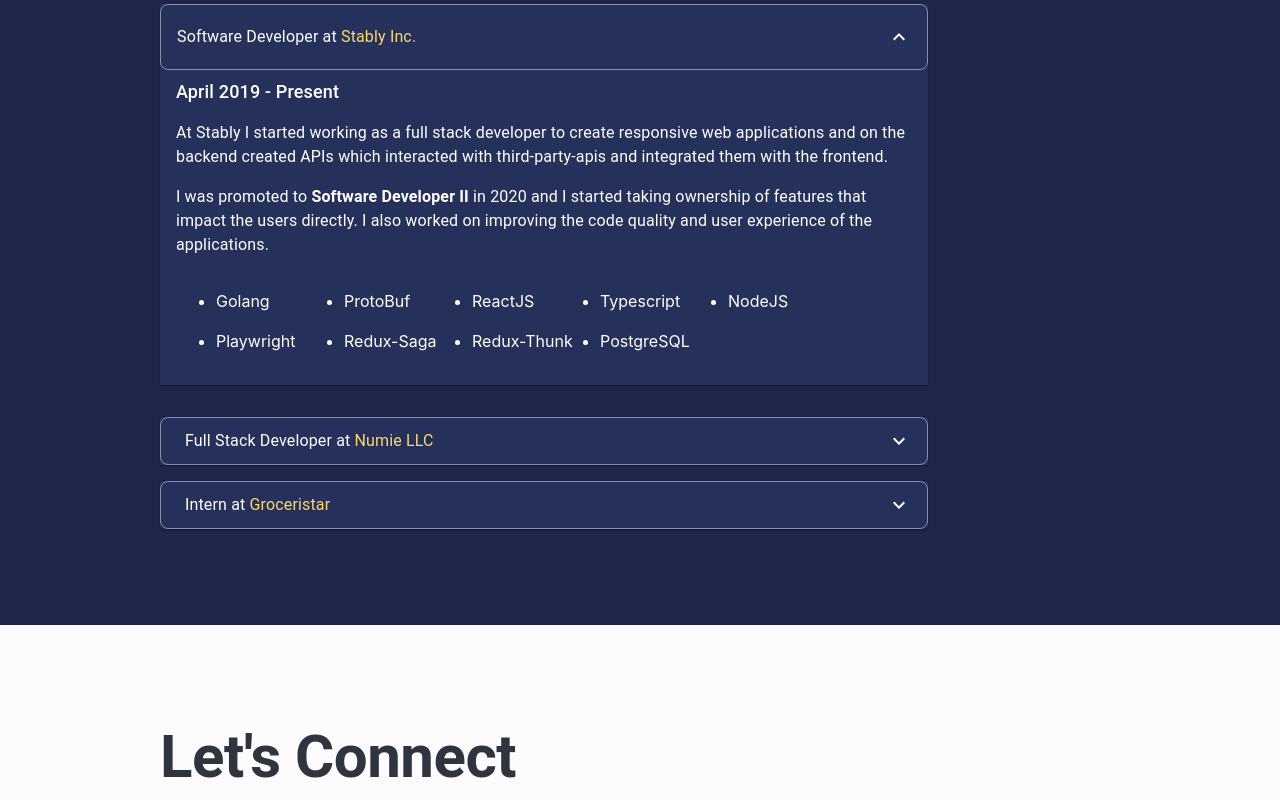
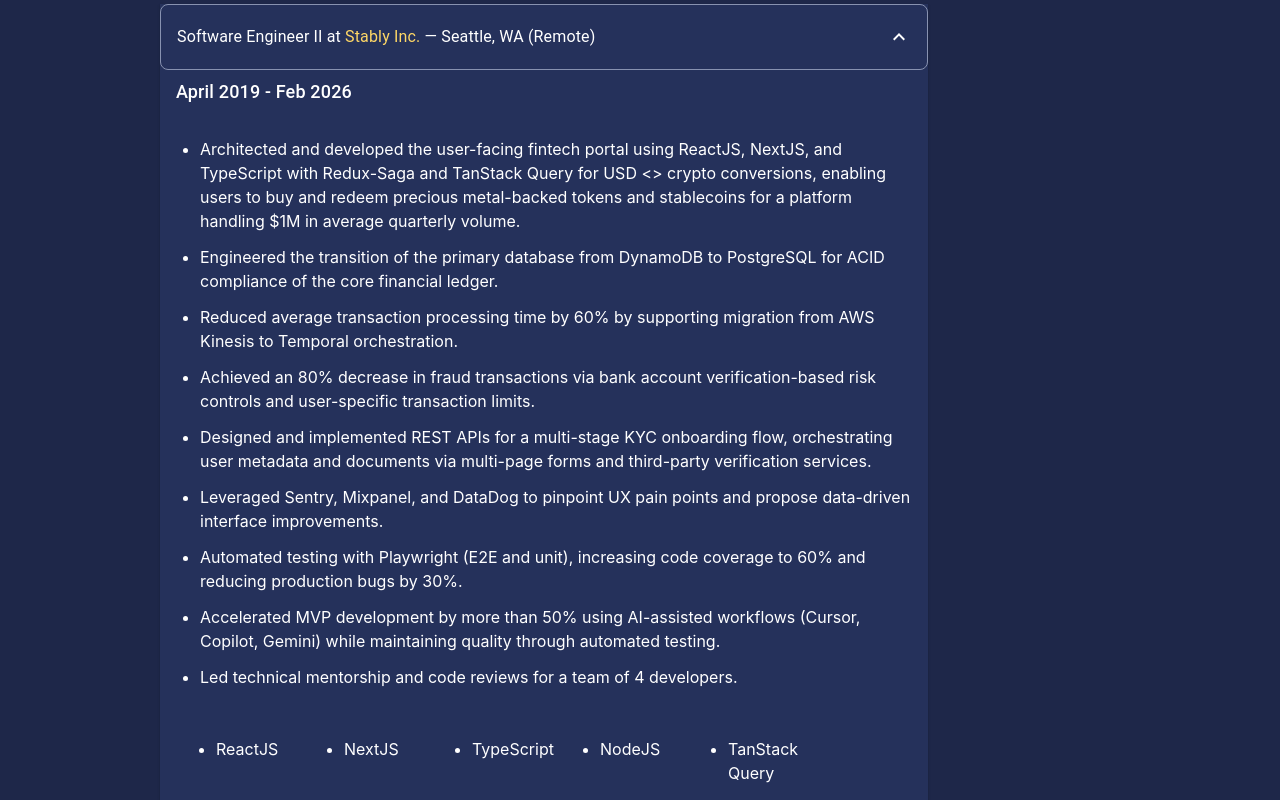
Before and after one commit to chauhannishith/chauhannishith.github.io, a React (Vite) app: page / in a window 1280 px wide. Shown: the part 1720-2520 px from the top of the page. Built offline with nearby package versions, Linux system fonts and the light colour scheme.

Commit message:
make experience modular and easy to update

```diff
--- a/src/components/Experience.tsx
+++ b/src/components/Experience.tsx
@@ -1,6 +1,14 @@
 import { Accordion, AccordionSummary, Typography, AccordionDetails, Grid, styled } from '@mui/material'
 import { Section } from './Section'
 import ExpandMoreIcon from '@mui/icons-material/ExpandMore'
+import { experiences, type ExperienceEntry } from '../data/experience'
+
+const accordionSx = {
+  width: {
+    sm: '100%',
+    md: '80%',
+  },
+}
 
 export const Experience = () => {
   return (
@@ -11,154 +19,65 @@
             Experience
           </Typography>
         </Grid>
-        <Stably/>
-        <Numie/>
-        <Groceristar/>
+        {experiences.map((entry, index) => (
+          <ExperienceAccordion key={entry.id} entry={entry} index={index} />
+        ))}
       </Grid>
     </Section>
   )
 }
 
-const Stably = () => {
-  return (
-    <Accordion defaultExpanded sx={{
-      width: {
-        sm: '100%',
-        md: '80%',
-      }
-    }}>
+const ExperienceAccordion = ({ entry, index }: { entry: ExperienceEntry; index: number }) => (
+  <Accordion
+    defaultExpanded={index === 0}
+    sx={accordionSx}
+  >
     <AccordionSummary
       expandIcon={<ExpandMoreIcon color={'secondary'} />}
-        aria-controls="panel1-content"
-        id="panel1-header"
+      aria-controls={`panel-${entry.id}-content`}
+      id={`panel-${entry.id}-header`}
     >
-        <Typography>Software Developer at <Company>Stably Inc.</Company></Typography>
+      <Typography>
+        {entry.title} at <Company>{entry.company}</Company> — {entry.location}
+      </Typography>
     </AccordionSummary>
     <AccordionDetails>
-
       <Grid container item xs={12} gap={'1rem'}>
         <Grid item xs={12}>
-            <Typography fontSize={'1.125rem'} fontWeight={500}>April 2019 - Present</Typography>
+          <Typography fontSize={'1.125rem'} fontWeight={500}>{entry.period}</Typography>
         </Grid>
         <Grid item xs={12}>
-            <Typography>
-            At Stably I started working as a full stack developer to create responsive web applications and on the backend created APIs which interacted with third-party-apis and integrated them with the frontend.
-            </Typography>
-            <Typography marginTop={'1rem'}>
-            I was promoted to <span style={{ fontWeight: 600 }}>Software Developer II</span> in 2020 and I started taking ownership of features that impact the users directly. I also worked on improving the code quality and user experience of the applications.
-            </Typography>
+          <BulletList>
+            {entry.bullets.map((bullet, i) => (
+              <li key={`${entry.id}-bullet-${i}`}>{bullet}</li>
+            ))}
+          </BulletList>
         </Grid>
         <Grid item xs={12}>
-            <UList>
-              {
-                ['Golang', 'ProtoBuf', 'ReactJS', 'Typescript', 'NodeJS', 'Playwright', 'Redux-Saga', 'Redux-Thunk ', ' PostgreSQL' ].map((item, index) => (
-                  <li key={`stably-${index}`}>
-                    {item}
-                  </li>
-                ))
-              }
-            </UList>
+          <SkillList>
+            {entry.skills.map((skill, i) => (
+              <li key={`${entry.id}-skill-${i}`}>{skill}</li>
+            ))}
+          </SkillList>
         </Grid>
       </Grid>
     </AccordionDetails>
   </Accordion>
 )
-}
-
-const Numie = () => {
-  return (
-    <Accordion sx={{
-      width: {
-        sm: '100%',
-        md: '80%',
-      }
-    }}>
-      <AccordionSummary
-        expandIcon={<ExpandMoreIcon color={'secondary'} />}
-        aria-controls="panel2-content"
-        id="panel2-header"
-      >
-        <Typography>Full Stack Developer at <Company>Numie LLC</Company></Typography>
-      </AccordionSummary>
-      <AccordionDetails>
-        <Grid container item xs={12} gap={'1rem'}>
-          <Grid item xs={12}>
-            <Typography fontSize={'1.125rem'} fontWeight={500}>August 2018 - March 2019</Typography>
-          </Grid>
-          <Grid container item xs={12}>
-            <Grid item xs={12}>
-              <Typography>
-                A creative, full-service studio. I worked as a full stack developer converting wireframes into responsive web applications. I also worked on the backend to create APIs and integrate them with the frontend.
-              </Typography>
-            </Grid>
-            <Grid item xs={12}>
-              <UList>
-                {
-                  ['ReactJS', 'NextJS', 'SASS/SCSS', 'NodeJs', 'MongoDB', 'Heroku', 'Netlify' ].map((item, index) => (
-                    <li key={`numie-${index}`}>
-                      {item}
-                    </li>
-                  ))
-                }
-              </UList>
-            </Grid>
-          </Grid>
-        </Grid>
-      </AccordionDetails>
-    </Accordion>
-  )
-}
-
-const Groceristar = () => {
-  return (
-    <Accordion sx={{
-      width: {
-        sm: '100%',
-        md: '80%',
-      }
-    }}>
-      <AccordionSummary
-        expandIcon={<ExpandMoreIcon color={'secondary'} />}
-        aria-controls="panel3-content"
-        id="panel3-header"
-      >
-        <Typography>Intern at <Company>Groceristar</Company></Typography>
-      </AccordionSummary>
-      <AccordionDetails>
-        <Grid container item xs={12} gap={'1rem'}>
-          <Grid item xs={12}>
-            <Typography fontSize={'1.125rem'} fontWeight={500}>March 2018 - July 2018</Typography>
-          </Grid>
-          <Grid container item xs={12}>
-            <Grid item xs={12}>
-              <Typography>
-              A platform for recipe creators and other people, related to food. Users could upload their recipes, create shopping lists, and share their recipes with others.
-              I developed and published npm package for modules available to third parties and learned best practices and got hands-on experience from coding to deployment.
-              </Typography>
-            </Grid>
-            <Grid item xs={12}>
-              <UList>
-                {
-                  ['Javascript', 'ReactJS'].map((item, index) => (
-                    <li key={`groceristar-${index}`}>
-                      {item}
-                    </li>
-                  ))
-                }
-              </UList>
-            </Grid>
-          </Grid>
-        </Grid>
-      </AccordionDetails>
-    </Accordion>
-  )
-}
 
 const Company = styled('span')(({ theme }) => ({
   color: theme.palette.text.muted,
 }))
 
-const UList = styled('ul')({
+const BulletList = styled('ul')({
+  listStyle: 'disc',
+  paddingLeft: '1.5rem',
+  display: 'flex',
+  flexDirection: 'column',
+  gap: '0.75rem',
+})
+
+const SkillList = styled('ul')({
   display: 'grid',
   gridGap: '1rem',
   gridTemplateColumns: 'repeat(auto-fill, 7rem)',
--- a/src/components/Section.tsx
+++ b/src/components/Section.tsx
@@ -23,7 +23,7 @@
           },
         }}>
           {title && (
-            <Typography variant='h2' fontWeight={600}  style={{
+            <Typography variant='h2' fontWeight={600} style={{
               marginTop: '0'
             }}>
               {title}
--- /dev/null
+++ b/src/data/experience.ts
@@ -0,0 +1,55 @@
+export interface ExperienceEntry {
+  id: string
+  title: string
+  company: string
+  location: string
+  period: string
+  bullets: string[]
+  skills: string[]
+}
+
+export const experiences: ExperienceEntry[] = [
+  {
+    id: 'stably',
+    title: 'Software Engineer II',
+    company: 'Stably Inc.',
+    location: 'Seattle, WA (Remote)',
+    period: 'April 2019 - Feb 2026',
+    bullets: [
+      'Architected and developed the user-facing fintech portal using ReactJS, NextJS, and TypeScript with Redux-Saga and TanStack Query for USD <> crypto conversions, enabling users to buy and redeem precious metal-backed tokens and stablecoins for a platform handling $1M in average quarterly volume.',
+      'Engineered the transition of the primary database from DynamoDB to PostgreSQL for ACID compliance of the core financial ledger.',
+      'Reduced average transaction processing time by 60% by supporting migration from AWS Kinesis to Temporal orchestration.',
+      'Achieved an 80% decrease in fraud transactions via bank account verification-based risk controls and user-specific transaction limits.',
+      'Designed and implemented REST APIs for a multi-stage KYC onboarding flow, orchestrating user metadata and documents via multi-page forms and third-party verification services.',
+      'Leveraged Sentry, Mixpanel, and DataDog to pinpoint UX pain points and propose data-driven interface improvements.',
+      'Automated testing with Playwright (E2E and unit), increasing code coverage to 60% and reducing production bugs by 30%.',
+      'Accelerated MVP development by more than 50% using AI-assisted workflows (Cursor, Copilot, Gemini) while maintaining quality through automated testing.',
+      'Led technical mentorship and code reviews for a team of 4 developers.',
+    ],
+    skills: ['ReactJS', 'NextJS', 'TypeScript', 'NodeJS', 'TanStack Query', 'Redux-Saga', 'Redux-Thunk', 'Golang', 'ProtoBuf', 'PostgreSQL', 'Temporal', 'Playwright', 'AWS'],
+  },
+  {
+    id: 'numie',
+    title: 'Full Stack Developer',
+    company: 'Numie LLC',
+    location: 'Phoenix, AZ (Remote)',
+    period: 'August 2018 - March 2019',
+    bullets: [
+      'Delivered 3+ high-impact web projects in 9 months across financial, sports, and news sectors, ensuring high design fidelity and meeting all project milestones within schedule.',
+      'Followed timeline and sprints to achieve deliverables while managing communication effectively across teams (clients, designers, developers).',
+    ],
+    skills: ['ReactJS', 'NextJS', 'SASS/SCSS', 'NodeJS', 'MongoDB', 'Heroku', 'Netlify'],
+  },
+  {
+    id: 'groceristar',
+    title: 'Full Stack Developer',
+    company: 'Groceristar',
+    location: 'Kiev, Ukraine (Remote)',
+    period: 'March 2018 - July 2018',
+    bullets: [
+      'Developed and published npm package for modular third-party integration, managing full lifecycle from coding to deployment.',
+      'Mentored and led 2 engineering interns, performing code reviews to validate design and implementation.',
+    ],
+    skills: ['Javascript', 'ReactJS'],
+  },
+]
```
Lines whose indentation alone changed are shown as unchanged.
